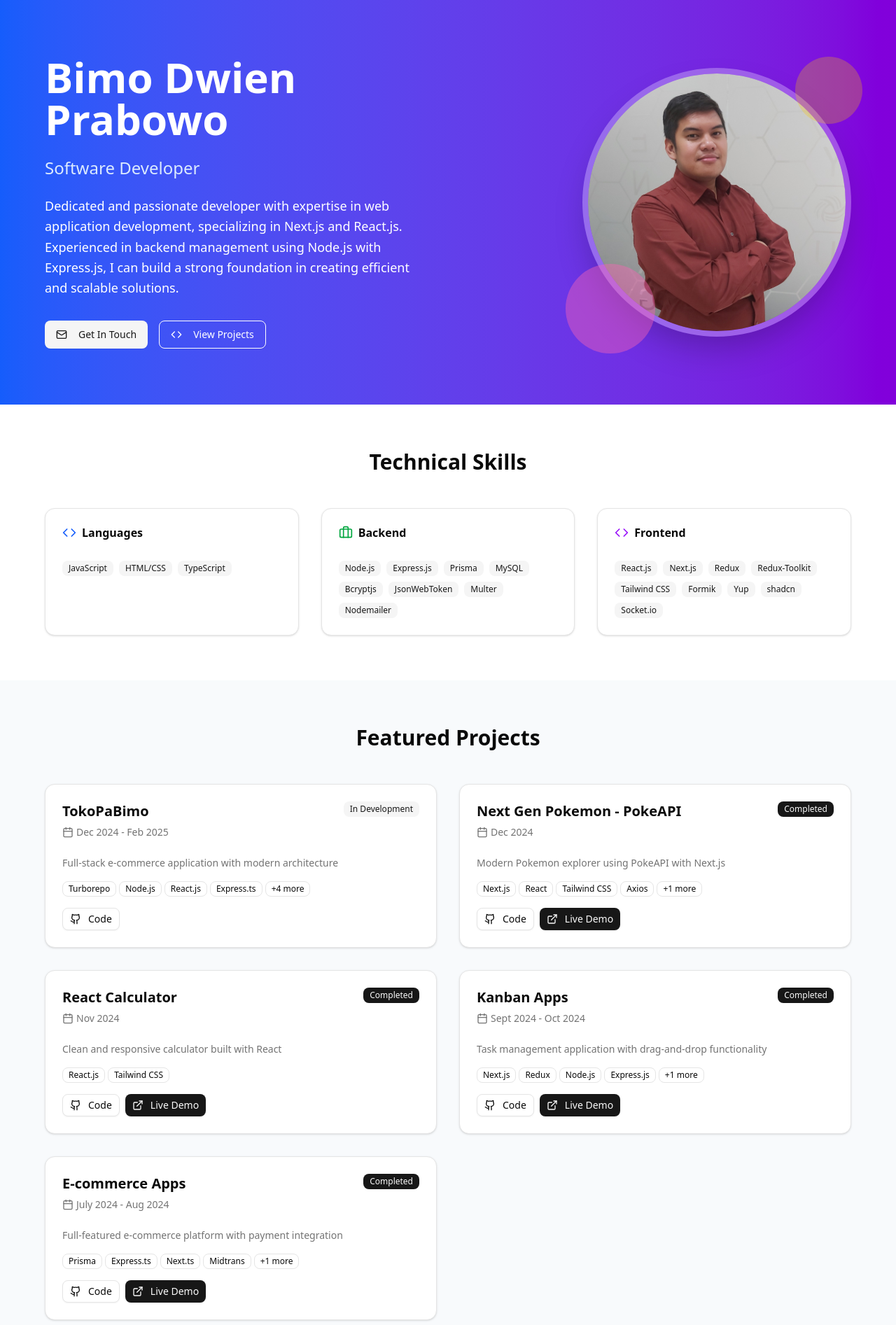
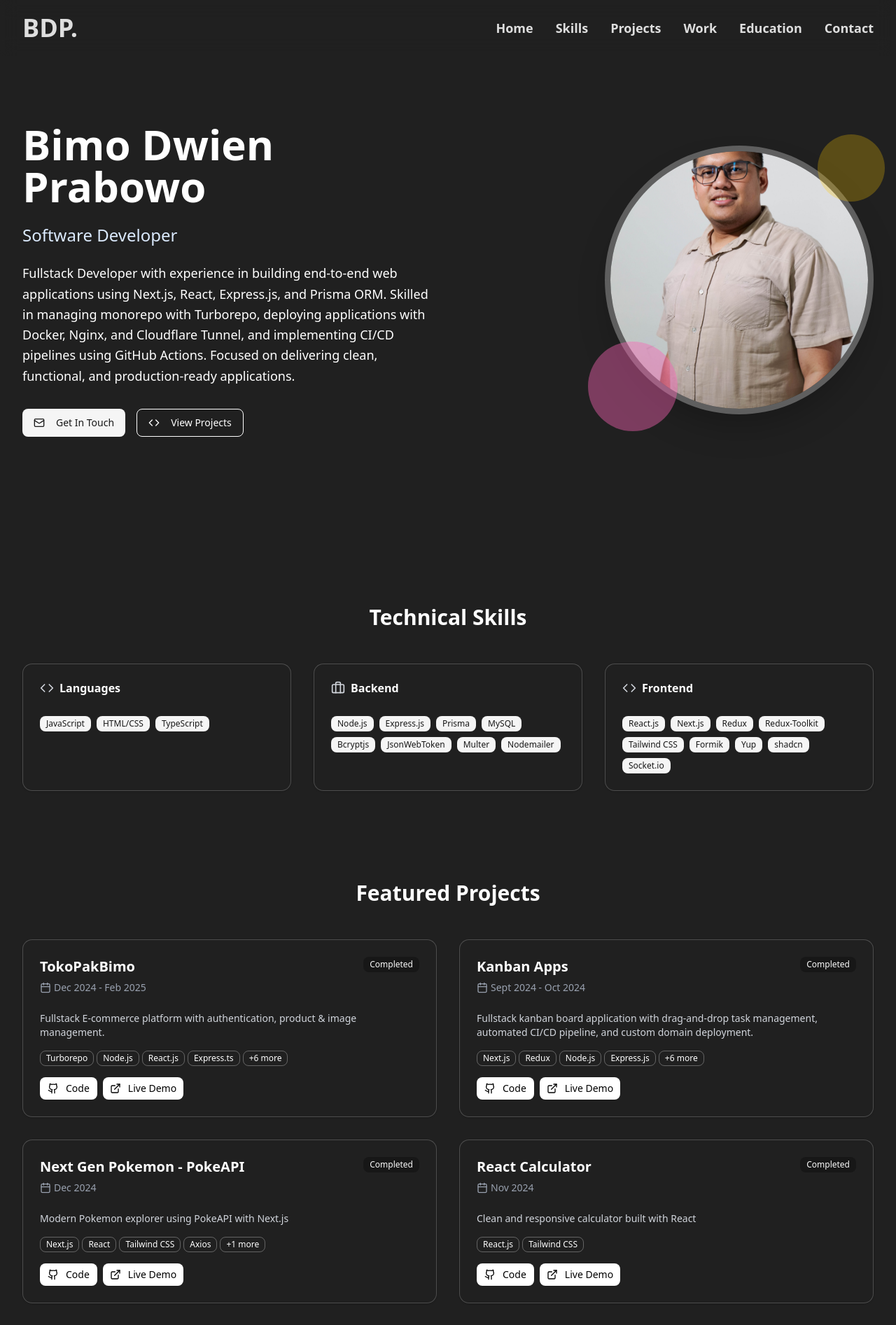
Before and after one commit to bimodwien/next-portfolio-new, a Next.js app: page / in a window 1280 px wide. Shown: the top 1893 px of the page at 70% size. Built offline with nearby package versions, Linux system fonts and the light colour scheme.

Commit message:
chore: save stable state before

```diff
--- a/src/app/page.tsx
+++ b/src/app/page.tsx
@@ -2,19 +2,33 @@ import ContactSection from "@/components/contact-section";
 import EducationSection from "@/components/education-section";
 import Footer from "@/components/footer";
 import HeroSection from "@/components/hero-section";
+import Navbar from "@/components/navbar";
 import ProjectSection from "@/components/project-section";
 import SkillSection from "@/components/skill-section";
 import WorkExperienceSection from "@/components/work-experience-section";
 
 export default function Home() {
   return (
-    <div className="min-h-screen bg-gradient-to-br from-slate-50 to-slate-100">
+    <div className="min-h-screen bg-[#202020]">
+      <Navbar />
+      <section id="home">
         <HeroSection />
+      </section>
+      <section id="skills">
         <SkillSection />
+      </section>
+      <section id="projects">
         <ProjectSection />
+      </section>
+      <section id="work">
         <WorkExperienceSection />
+      </section>
+      <section id="education">
         <EducationSection />
+      </section>
+      <section id="contact">
         <ContactSection />
+      </section>
       <Footer />
     </div>
   );
--- a/src/components/contact-section.tsx
+++ b/src/components/contact-section.tsx
@@ -6,21 +6,18 @@ import Link from "next/link";
 const ContactSection = () => {
   return (
     <>
-      <section
-        id="contact"
-        className="py-16 bg-gradient-to-r from-blue-600 to-purple-700 text-white"
-      >
-        <div className="container mx-auto px-4">
-          <div className="max-w-4xl mx-auto text-center">
+      <section id="contact" className="py-16 bg-[#202020] text-white">
+        <div className="container mx-auto px-4 sm:px-6 lg:px-8">
+          <div className="mx-auto text-center">
             <h2 className="text-3xl font-bold mb-8">Let&apos;s Connect</h2>
-            <p className="text-lg mb-8 text-blue-100">
+            <p className="text-lg mb-8 text-gray-300">
               I&apos;m always interested in new opportunities and exciting
               projects. Feel free to reach out if you&apos;d like to work
               together!
             </p>
             <div className="grid md:grid-cols-2 lg:grid-cols-4 gap-6">
               <Link href="mailto:bimodwien2@gmail.com" className="block group">
-                <Card className="bg-white/10 border-white/20 text-white transition-all duration-300 hover:bg-white/20 hover:scale-105 hover:shadow-xl cursor-pointer">
+                <Card className="bg-[#202020] border-white/20 text-white transition-all duration-300 hover:bg-white/20 hover:scale-105 hover:shadow-xl cursor-pointer">
                   <CardContent className="p-6 text-center">
                     <Mail className="h-8 w-8 mx-auto mb-4 text-blue-200 transition-all duration-300 group-hover:text-white group-hover:scale-110" />
                     <p className="text-sm mb-2 transition-colors duration-300 group-hover:text-blue-100">
@@ -39,7 +36,7 @@ const ContactSection = () => {
                 rel="noopener noreferrer"
                 className="block group"
               >
-                <Card className="bg-white/10 border-white/20 text-white transition-all duration-300 hover:bg-white/20 hover:scale-105 hover:shadow-xl cursor-pointer">
+                <Card className="bg-[#202020] border-white/20 text-white transition-all duration-300 hover:bg-white/20 hover:scale-105 hover:shadow-xl cursor-pointer">
                   <CardContent className="p-6 text-center">
                     <Phone className="h-8 w-8 mx-auto mb-4 text-blue-200 transition-all duration-300 group-hover:text-white group-hover:scale-110" />
                     <p className="text-sm mb-2 transition-colors duration-300 group-hover:text-blue-100">
@@ -58,7 +55,7 @@ const ContactSection = () => {
                 rel="noopener noreferrer"
                 className="block group"
               >
-                <Card className="bg-white/10 border-white/20 text-white transition-all duration-300 hover:bg-white/20 hover:scale-105 hover:shadow-xl cursor-pointer">
+                <Card className="bg-[#202020] border-white/20 text-white transition-all duration-300 hover:bg-white/20 hover:scale-105 hover:shadow-xl cursor-pointer">
                   <CardContent className="p-6 text-center">
                     <Linkedin className="h-8 w-8 mx-auto mb-4 text-blue-200 transition-all duration-300 group-hover:text-white group-hover:scale-110" />
                     <p className="text-sm mb-2 transition-colors duration-300 group-hover:text-blue-100">
@@ -77,7 +74,7 @@ const ContactSection = () => {
                 rel="noopener noreferrer"
                 className="block group"
               >
-                <Card className="bg-white/10 border-white/20 text-white transition-all duration-300 hover:bg-white/20 hover:scale-105 hover:shadow-xl cursor-pointer">
+                <Card className="bg-[#202020] border-white/20 text-white transition-all duration-300 hover:bg-white/20 hover:scale-105 hover:shadow-xl cursor-pointer">
                   <CardContent className="p-6 text-center">
                     <Github className="h-8 w-8 mx-auto mb-4 text-blue-200 transition-all duration-300 group-hover:text-white group-hover:scale-110" />
                     <p className="text-sm mb-2 transition-colors duration-300 group-hover:text-blue-100">
--- a/src/components/hero-section.tsx
+++ b/src/components/hero-section.tsx
@@ -7,15 +7,15 @@ import Image from "next/image";
 const HeroSection = () => {
   return (
     <>
-      <section className="relative bg-gradient-to-r from-blue-600 to-purple-700 text-white py-20">
+      <section className="relative bg-[#202020] text-white min-h-screen flex items-center py-20">
         <div className="container mx-auto px-4">
-          <div className="max-w-6xl mx-auto">
+          <div className="mx-auto px-4">
             <div className="grid lg:grid-cols-2 gap-12 items-center">
               <div className="flex justify-center lg:justify-end order-1 lg:order-2">
                 <div className="relative">
                   <div className="w-80 h-80 md:w-96 md:h-96 rounded-full overflow-hidden border-8 border-white/20 shadow-2xl bg-white/10 backdrop-blur-sm">
                     <Image
-                      src="/prof-pic.jpg"
+                      src="/new-prof-pic.jpg"
                       alt="Bimo Dwien Prabowo - Software Developer"
                       width={384}
                       height={384}
@@ -37,11 +37,13 @@ const HeroSection = () => {
                   Software Developer
                 </p>
                 <p className="text-lg mb-8 leading-relaxed">
-                  Dedicated and passionate developer with expertise in web
-                  application development, specializing in Next.js and React.js.
-                  Experienced in backend management using Node.js with
-                  Express.js, I can build a strong foundation in creating
-                  efficient and scalable solutions.
+                  Fullstack Developer with experience in building end-to-end web
+                  applications using Next.js, React, Express.js, and Prisma ORM.
+                  Skilled in managing monorepo with Turborepo, deploying
+                  applications with Docker, Nginx, and Cloudflare Tunnel, and
+                  implementing CI/CD pipelines using GitHub Actions. Focused on
+                  delivering clean, functional, and production-ready
+                  applications.
                 </p>
                 <div className="flex flex-wrap justify-center lg:justify-start gap-4">
                   <Button size="lg" variant="secondary" asChild>
--- /dev/null
+++ b/src/components/navbar.tsx
@@ -0,0 +1,107 @@
+"use client";
+
+import React, { useState, useEffect } from "react";
+import { Menu, X } from "lucide-react";
+
+const Navbar = () => {
+  const [isMenuOpen, setIsMenuOpen] = useState(false);
+  const [isScrolled, setIsScrolled] = useState(false);
+
+  useEffect(() => {
+    const handleScroll = () => {
+      setIsScrolled(window.scrollY > 50);
+    };
+
+    window.addEventListener("scroll", handleScroll);
+    return () => window.removeEventListener("scroll", handleScroll);
+  }, []);
+
+  const toggleMenu = () => {
+    setIsMenuOpen(!isMenuOpen);
+  };
+
+  return (
+    <nav
+      className={`fixed top-0 left-0 right-0 z-50 text-[#dedede] backdrop-blur-md transition-all duration-300 bg-transparent`}
+    >
+      <div className="container mx-auto px-4 sm:px-6 lg:px-8">
+        <div className="flex justify-between items-center h-16 sm:h-20">
+          <a href="#home" className="text-3xl sm:text-4xl font-bold">
+            BDP.
+          </a>
+          <div className="hidden md:flex space-x-8">
+            <NavLink href="#home">Home</NavLink>
+            <NavLink href="#skills">Skills</NavLink>
+            <NavLink href="#projects">Projects</NavLink>
+            <NavLink href="#work">Work</NavLink>
+            <NavLink href="#education">Education</NavLink>
+            <NavLink href="#contact">Contact</NavLink>
+          </div>
+          <button
+            className="md:hidden text-2xl focus:outline-none"
+            onClick={toggleMenu}
+            aria-label={isMenuOpen ? "Close menu" : "Open menu"}
+          >
+            {isMenuOpen ? <X size={24} /> : <Menu size={24} />}
+          </button>
+        </div>
+      </div>
+      {isMenuOpen && (
+        <div className="md:hidden">
+          <div className="px-2 pt-2 pb-3 space-y-1">
+            <MobileNavLink href="#home" onClick={toggleMenu}>
+              Home
+            </MobileNavLink>
+            <MobileNavLink href="#skills" onClick={toggleMenu}>
+              Skills
+            </MobileNavLink>
+            <MobileNavLink href="#projects" onClick={toggleMenu}>
+              Projects
+            </MobileNavLink>
+            <MobileNavLink href="#work" onClick={toggleMenu}>
+              Work
+            </MobileNavLink>
+            <MobileNavLink href="#education" onClick={toggleMenu}>
+              Education
+            </MobileNavLink>
+            <MobileNavLink href="#contact" onClick={toggleMenu}>
+              Contact
+            </MobileNavLink>
+          </div>
+        </div>
+      )}
+    </nav>
+  );
+};
+
+interface NavLinkProps {
+  href: string;
+  children: React.ReactNode;
+}
+
+const NavLink = ({ href, children }: NavLinkProps) => (
+  <a
+    href={href}
+    className="text-lg font-bold hover:text-gray-300 transition-colors duration-200"
+  >
+    {children}
+  </a>
+);
+
+interface MobileNavLinkProps {
+  href: string;
+  onClick: () => void;
+  children: React.ReactNode;
+}
+
+const MobileNavLink = ({ href, onClick, children }: MobileNavLinkProps) => (
+  <a
+    href={href}
+    className="block px-3 py-2 rounded-md text-base font-medium hover:bg-gray-700 hover:text-white transition-colors duration-200"
+    onClick={onClick}
+  >
+    {children}
+  </a>
+);
+
+export default Navbar;
--- a/src/components/project-section.tsx
+++ b/src/components/project-section.tsx
@@ -15,15 +15,18 @@ import projectsData from "@/data/projects.json";
 const ProjectSection = () => {
   return (
     <>
-      <section id="projects" className="py-16 bg-slate-50">
-        <div className="container mx-auto px-4">
-          <div className="max-w-6xl mx-auto">
+      <section id="projects" className="py-16 bg-[#202020] text-white">
+        <div className="container mx-auto px-4 sm:px-6 lg:px-8">
+          <div className="mx-auto">
             <h2 className="text-3xl font-bold text-center mb-12">
               Featured Projects
             </h2>
             <div className="grid md:grid-cols-2 gap-8">
               {projectsData.map((project, index) => (
-                <Card key={index} className="hover:shadow-lg transition-shadow">
+                <Card
+                  key={index}
+                  className="bg-[#202020] border-white/20 text-white hover:bg-white/15 hover:shadow-lg transition-all duration-300"
+                >
                   <CardHeader>
                     <div className="flex justify-between items-start">
                       <CardTitle className="text-xl">{project.title}</CardTitle>
@@ -37,29 +40,41 @@ const ProjectSection = () => {
                         {project.status}
                       </Badge>
                     </div>
-                    <CardDescription className="flex items-center text-sm text-muted-foreground">
+                    <CardDescription className="flex items-center text-sm text-gray-400">
                       <Calendar className="mr-1 h-4 w-4" />
                       {project.period}
                     </CardDescription>
                   </CardHeader>
                   <CardContent>
-                    <p className="text-sm text-muted-foreground mb-4">
+                    <p className="text-sm text-gray-300 mb-4">
                       {project.description}
                     </p>
                     <div className="flex flex-wrap gap-1 mb-4">
                       {project.tech.slice(0, 4).map((tech) => (
-                        <Badge key={tech} variant="outline" className="text-xs">
+                        <Badge
+                          key={tech}
+                          variant="outline"
+                          className="text-xs border-white/30 text-white"
+                        >
                           {tech}
                         </Badge>
                       ))}
                       {project.tech.length > 4 && (
-                        <Badge variant="outline" className="text-xs">
+                        <Badge
+                          variant="outline"
+                          className="text-xs border-white/30 text-white"
+                        >
                           +{project.tech.length - 4} more
                         </Badge>
                       )}
                     </div>
                     <div className="flex gap-2">
-                      <Button size="sm" variant="outline" asChild>
+                      <Button
+                        size="sm"
+                        variant="outline"
+                        className="border-white/30 text-black hover:bg-white hover:text-black"
+                        asChild
+                      >
                         <Link
                           href={project.github}
                           target="_blank"
@@ -70,7 +85,11 @@ const ProjectSection = () => {
                         </Link>
                       </Button>
                       {project.link && (
-                        <Button size="sm" asChild>
+                        <Button
+                          size="sm"
+                          className="bg-white text-black hover:bg-gray-200"
+                          asChild
+                        >
                           <Link
                             href={project.link}
                             target="_blank"
@@ -89,14 +108,12 @@ const ProjectSection = () => {
 
             {/* GitHub Link Section */}
             <div className="text-center mt-12">
-              <p className="text-muted-foreground mb-4">
-                Want to see more of my work?
-              </p>
+              <p className="text-gray-300 mb-4">Want to see more of my work?</p>
               <Button
                 size="lg"
                 variant="outline"
                 asChild
-                className="group bg-transparent"
+                className="group border-white/30 text-black hover:bg-white hover:text-black"
               >
                 <Link
                   href="https://github.com/bimodwien"
--- a/src/components/skill-section.tsx
+++ b/src/components/skill-section.tsx
@@ -7,17 +7,17 @@ import skillsData from "@/data/skills.json";
 const SkillSection = () => {
   return (
     <>
-      <section className="py-16 bg-white">
-        <div className="container mx-auto px-4">
-          <div className="max-w-6xl mx-auto">
+      <section className="py-16 bg-[#202020] text-white">
+        <div className="container mx-auto px-4 sm:px-6 lg:px-8">
+          <div className="mx-auto">
             <h2 className="text-3xl font-bold text-center mb-12">
               Technical Skills
             </h2>
             <div className="grid md:grid-cols-2 lg:grid-cols-3 gap-8">
-              <Card>
+              <Card className="bg-[#202020] border-white/20 text-white hover:bg-white/15 transition-all duration-300">
                 <CardHeader>
                   <CardTitle className="flex items-center">
-                    <Code className="mr-2 h-5 w-5 text-blue-600" />
+                    <Code className="mr-2 h-5 w-5 text-gray-300" />
                     Languages
                   </CardTitle>
                 </CardHeader>
@@ -32,10 +32,10 @@ const SkillSection = () => {
                 </CardContent>
               </Card>
 
-              <Card>
+              <Card className="bg-[#202020] border-white/20 text-white hover:bg-white/15 transition-all duration-300">
                 <CardHeader>
                   <CardTitle className="flex items-center">
-                    <Briefcase className="mr-2 h-5 w-5 text-green-600" />
+                    <Briefcase className="mr-2 h-5 w-5 text-gray-300" />
                     Backend
                   </CardTitle>
                 </CardHeader>
@@ -50,10 +50,10 @@ const SkillSection = () => {
                 </CardContent>
               </Card>
 
-              <Card>
+              <Card className="bg-[#202020] border-white/20 text-white hover:bg-white/15 transition-all duration-300">
                 <CardHeader>
                   <CardTitle className="flex items-center">
-                    <Code className="mr-2 h-5 w-5 text-purple-600" />
+                    <Code className="mr-2 h-5 w-5 text-gray-300" />
                     Frontend
                   </CardTitle>
                 </CardHeader>
--- a/src/data/education.json
+++ b/src/data/education.json
@@ -15,6 +15,7 @@
     "institution": "Telkom University",
     "degree": "Bachelor of Telecommunication Engineering",
     "year": "2017",
-    "gpa": "3.01/4.00"
+    "gpa": "3.01/4.00",
+    "status": "Graduate"
   }
 ]
--- a/src/data/projects.json
+++ b/src/data/projects.json
@@ -1,8 +1,8 @@
 [
   {
-    "title": "TokoPaBimo",
+    "title": "TokoPakBimo",
     "period": "Dec 2024 - Feb 2025",
-    "description": "Full-stack e-commerce application with modern architecture",
+    "description": "Fullstack E-commerce platform with authentication, product & image management.",
     "tech": [
       "Turborepo",
       "Node.js",
@@ -11,10 +11,33 @@
       "Next.ts",
       "Prisma ORM",
       "Tailwind CSS",
-      "shadcn"
+      "shadcn",
+      "Docker",
+      "Cloudflare Tunnel"
     ],
     "github": "https://github.com/bimodwien/full-commerce-new",
-    "status": "In Development"
+    "link": "https://tokopakbimo.web.id",
+    "status": "Completed"
+  },
+  {
+    "title": "Kanban Apps",
+    "period": "Sept 2024 - Oct 2024",
+    "description": "Fullstack kanban board application with drag-and-drop task management, automated CI/CD pipeline, and custom domain deployment.",
+    "tech": [
+      "Next.js",
+      "Redux",
+      "Node.js",
+      "Express.js",
+      "Prisma",
+      "Docker",
+      "Nginx",
+      "Tailwind CSS",
+      "shadcn/ui",
+      "Github Action"
+    ],
+    "github": "https://github.com/bimodwien/full-kanban-fix",
+    "link": "https://kanbanbimo.web.id/",
+    "status": "Completed"
   },
   {
     "title": "Next Gen Pokemon - PokeAPI",
@@ -35,19 +58,10 @@
     "status": "Completed"
   },
   {
-    "title": "Kanban Apps",
-    "period": "Sept 2024 - Oct 2024",
-    "description": "Task management application with drag-and-drop functionality",
-    "tech": ["Next.js", "Redux", "Node.js", "Express.js", "Prisma"],
-    "github": "https://github.com/bimodwien/kanban-2024",
-    "link": "https://kanban-bimo.vercel.app/",
-    "status": "Completed"
-  },
-  {
-    "title": "E-commerce Apps",
-    "period": "July 2024 - Aug 2024",
-    "description": "Full-featured e-commerce platform with payment integration",
-    "tech": ["Prisma", "Express.ts", "Next.ts", "Midtrans", "Google Maps API"],
+    "title": "Todolist - exercise",
+    "period": "March 2024 - March 2024",
+    "description": "Todolist application with user authentication and task management",
+    "tech": ["React.js", "Redux", "Tailwind CSS"],
     "github": "https://github.com/bimodwien/JCWD2704-02",
     "link": "https://jcwd270402.purwadhikabootcamp.com/",
     "status": "Completed"
--- a/src/data/work-experience.json
+++ b/src/data/work-experience.json
@@ -1,4 +1,16 @@
 [
+  {
+    "company": "Self-Employed (Independent Project)",
+    "position": "Full Stack Developer",
+    "period": "September 2024 - Now",
+    "responsibilities": [
+      "Build and develop multiple full stack applications.",
+      "Designed and implemented RESTful APIs using Node.js, Express.js, and Prisma ORM.",
+      "Developed responsive front-end interfaces using Next.js, React, Tailwindcss, shadcn/ui and other modern frameworks.",
+      "Deployed projects using Docker, Nginx, Cloudflare Tunnel, and Ubuntu server.",
+      "Integrated CI/CD pipelines using GitHub Actions to streamline deployment."
+    ]
+  },
   {
     "company": "PT. Link Net Tbk",
     "position": "Broadcast System Engineer",
@@ -20,15 +32,5 @@
       "Handle customer complaints regarding technical aspects",
       "Troubleshoot system problems and create testing reports"
     ]
-  },
-  {
-    "company": "PT. Indosat Ooredoo Tbk",
-    "position": "Site Lease and Assurance Staff",
-    "period": "April 2018 - June 2020",
-    "responsibilities": [
-      "Register new site lease and claim assurance from customers across Indonesia",
-      "Monitor and verify new lease and claim assurance",
-      "Liaise with regional teams regarding leasing and claim assurance"
-    ]
   }
 ]
```
Also changed, not shown: package.json (+6 -6 lines), src/components/education-section.tsx (+15 -9 lines), src/components/work-experience-section.tsx (+10 -7 lines), public/new-prof-pic.jpg (added), 1 other file (tests, documents, lock files or other folders). Lines whose indentation alone changed are shown as unchanged.
